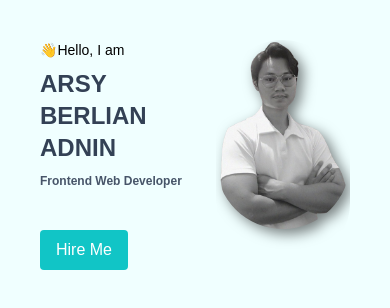
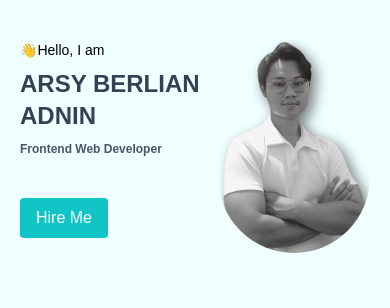
Before and after one commit to arsyHub/portofolio, a Next.js app: page / in a window 390 px wide. Shown: the top 308 px of the page. Built offline with nearby package versions, Linux system fonts and the light colour scheme.

Commit message:
chenge padding

```diff
--- a/src/pages/index.tsx
+++ b/src/pages/index.tsx
@@ -4,7 +4,7 @@ export default function Home() {
   return (
     <main className="container m-auto ">
       {/* Hero Section */}
-      <div className="flex justify-between mt-10 px-10 md:px-28 lg:px-32">
+      <div className="flex justify-between mt-10 px-5 md:px-28 lg:px-32">
         <div>
           <h1 className="text-sm md:text-lg">👋Hello, I am</h1>
           <h1 className="font-semibold text-2xl md:text-3xl text-slate-700 my-2">ARSY BERLIAN ADNIN</h1>
```
